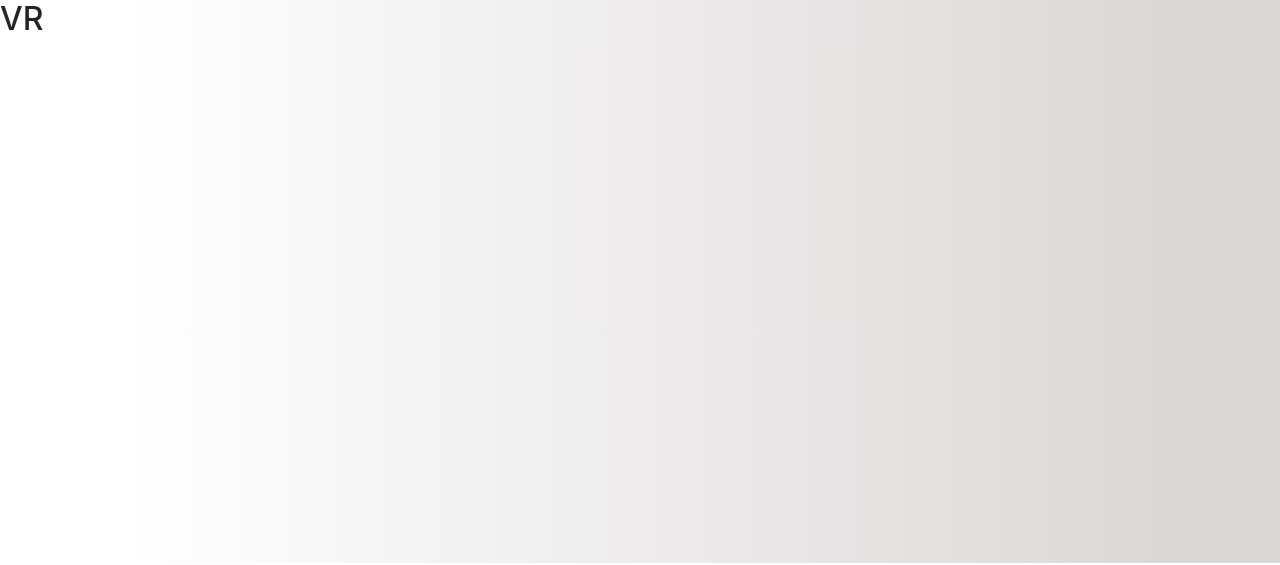
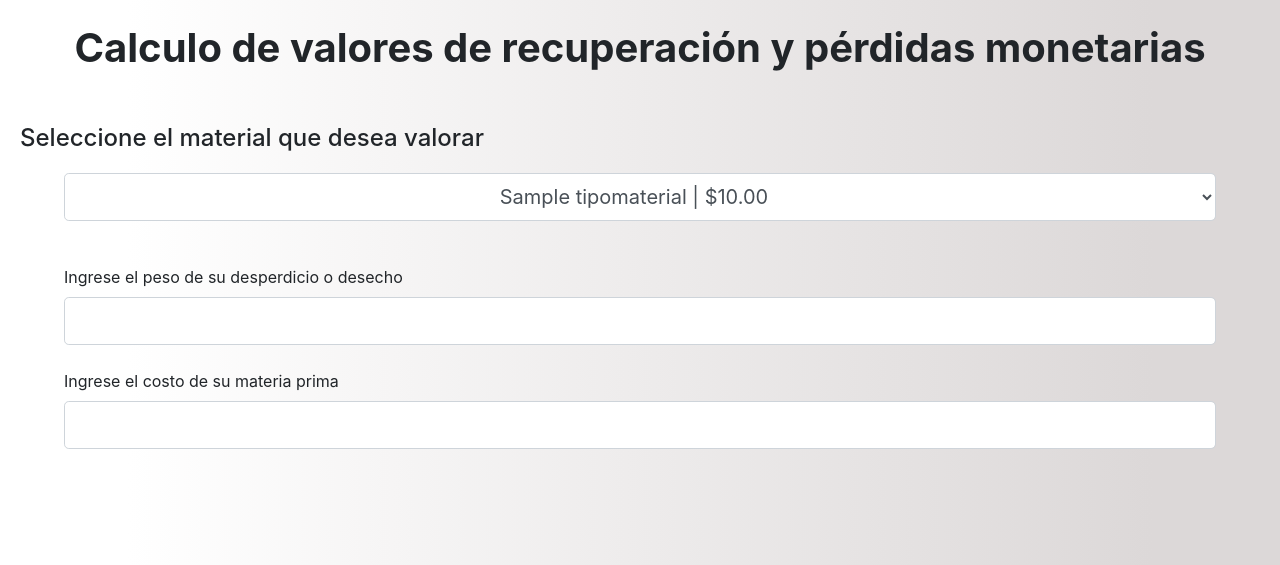
Before and after one commit to ErickQ06/Proyecto, a Django app: page /valorRecuperacion/ in a window 1280 px wide. Shown: the part 237-802 px from the top of the page. Run offline with Django 3.2, Linux system fonts and the light colour scheme; tables that the repository leaves empty hold one stand-in row (values such as "Sample post"); some libraries are stand-ins or nearby versions.

Commit message:
avance vista calculo de valores

```diff
--- a/proyecto/app/views.py
+++ b/proyecto/app/views.py
@@ -17,7 +17,9 @@ def verEmpresa(request):
 	return render(request, 'verEmpresa.html', {'empresas':empresas, })
 
 def valorRecuperacion(request):
-	return render(request, 'valorRecuperacion.html')
+	materiales = tipoMaterial.objects.all()
+	precio = tipoMaterial.objects.all()
+	return render(request, 'valorRecuperacion.html', {'materiales': materiales, 'precio': precio,})
 
 def perdidaMonetaria(request):
 	return render(request, 'perdidaMonetaria.html')
--- a/proyecto/templates/index.html
+++ b/proyecto/templates/index.html
@@ -3,7 +3,6 @@
 {% block content %}
 
 
-
 <h1>index</h1>
 
 {% endblock %}
--- a/proyecto/templates/informacionEmpresa.html
+++ b/proyecto/templates/informacionEmpresa.html
@@ -4,7 +4,7 @@
 
 <br>
 <br>
-<h1 align="center"><b>Listado de Empresas</b></h1>
+<h1 align="center"><b>Informacion</b></h1>
 <br>
 <div style="margin: 20px;">
 <div class="table-responsive">
--- a/proyecto/templates/valorRecuperacion.html
+++ b/proyecto/templates/valorRecuperacion.html
@@ -1,9 +1,39 @@
 {% extends "base.html" %}
 
 {% block content %}
+<br>
+<h1 style="text-align: center;"><b> Calculo de valores de recuperación y pérdidas monetarias</b></h1>
+<br>
+<h4 style="margin:20px;;">Seleccione el material que desea valorar</h4>
+{% csrf_token %}
+<div style="width: 90%; margin: 20px; margin-left: auto; margin-right: auto;" class="form-group">
+<form method="POST">
 
+<select style="text-align-last: center;" class="form-control form-control-lg" name="item_name">
+{% for materiales in materiales %}
+<option style="text-align-last: center;" value="{{materiales.id}}">
+   {{ materiales.nombre }} | ${{materiales.precio}}
+</option>
 
+{% endfor %}
 
-<h2>VR</h2>
+</select>
+</form>
+</div>
 
+<div style="width: 90%; margin: 20px; margin-left: auto; margin-right: auto;" class="form-group">
+   <br>
+      <form>
+         <label for="peso"> Ingrese el peso de su desperdicio o desecho  </label>
+  <input class="form-control form-control-lg" id="peso" name="peso" type="number" min="1" pattern="^[0-9]+" title="Por favor ingrese un numero positivo">
+  <br>
+  <label for="MP"> Ingrese el costo de su materia prima  </label>
+  <input class="form-control form-control-lg" id="peso" name="MP" type="number" min="1" pattern="^[0-9]+" title="Por favor ingrese un numero positivo">
+
+   </form>
+</div>
+<br>
+<br>
+<br>
+<br>
 {% endblock %}
```
